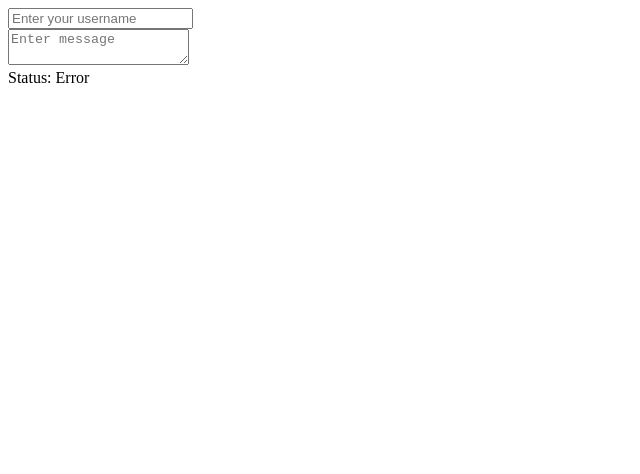
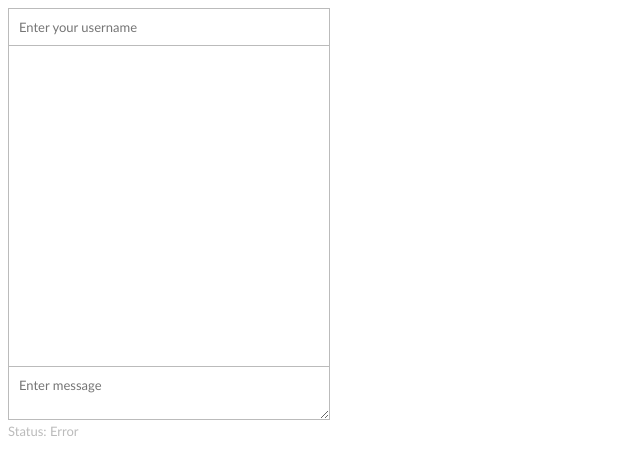
Before and after one commit to stensaethf/Real-time-Chat, a plain HTML site: page index.html in a window 1280 px wide. Shown: the whole page, without its empty margins (0-640 px from the left). Drawn offline with Linux system fonts and the light colour scheme.

Commit message:
css fleshed out

```diff
--- a/css/index.css
+++ b/css/index.css
@@ -0,0 +1,50 @@
+body,
+textarea,
+input {
+	font: 13px "Trebuchet MS", sans-serif;
+}
+
+.chat {
+	max-width: 300px;
+}
+
+.chat-messages,
+.chat textarea,
+.chat-name {
+	border: 1px solid #bbb;
+}
+
+.chat-message {
+	margin-bottom: 10px;
+}
+
+.chat-messages {
+	width: 100%;
+	height: 300px;
+	overflow-y: scroll;
+	padding: 10px;
+}
+
+.chat-name {
+	width: 100%;
+	padding: 10px;
+	border-bottom: 0;
+	margin: 0;
+}
+
+.chat textarea {
+	width: 100%;
+	padding: 10px;
+	border-top: 0;
+	margin: 0;
+	max-width: 100%;
+}
+
+.chat-status {
+	color: #bbb;
+}
+
+.chat textarea,
+.chat-name {
+	outline: none;
+}
--- a/index.html
+++ b/index.html
@@ -6,10 +6,10 @@
 	</head>
 	<body>
 		<div class="chat">
-			<input type="text" class="username" placeholder="Enter your username">
-			<div class="messages"></div>
+			<input type="text" class="chat-name" placeholder="Enter your username">
+			<div class="chat-messages"></div>
 			<textarea placeholder="Enter message"></textarea>
-			<div class="status">Status: <span>Error</span></div>
+			<div class="chat-status">Status: <span>Error</span></div>
 		</div>
 	</body>
 </html>
```
Also changed, not shown: 1 other file.
